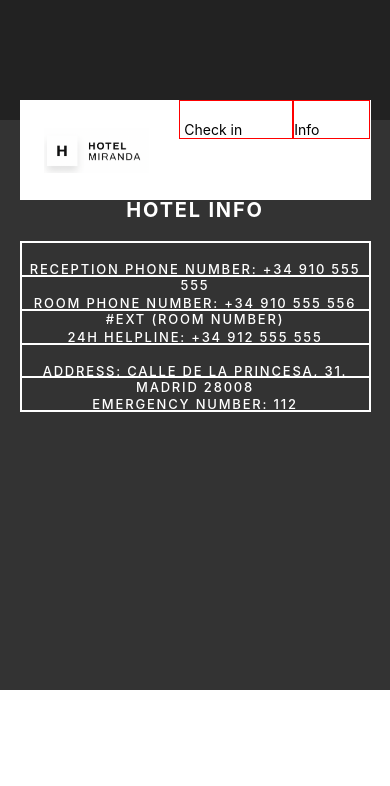
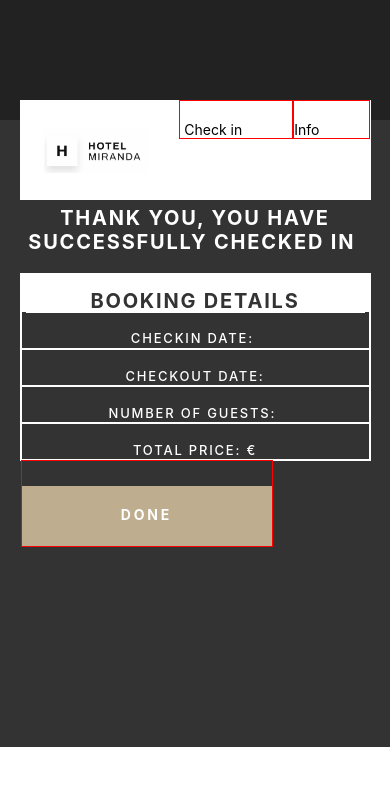
Before and after one commit to belenjn/checkin__app, a React Native app: screen / in a window 390 px wide. Shown: the top 786 px of the page. Built offline with nearby package versions, Linux system fonts and the light colour scheme.

Commit message:
Checkin Page styles finished

```diff
--- a/App.js
+++ b/App.js
@@ -6,7 +6,7 @@ import { Info } from './src/components/Info';
 export default function App() {
   return (
       //  <Home/>
-      // <Checkin/>
-       <Info/>
+      <Checkin/>
+      //  <Info/>
   );
 }
--- a/src/components/Checkin.js
+++ b/src/components/Checkin.js
@@ -1,10 +1,5 @@
 import React from "react";
-import {
-  Image,
-  Text,
-  TouchableNativeFeedback,
-  View,
-} from "react-native";
+import { Image, Text, TouchableNativeFeedback, View } from "react-native";
 import { styles } from "./styles";
 
 export const Checkin = () => {
@@ -25,8 +20,29 @@ export const Checkin = () => {
     </View>
     <View style={styles.containerDarker}></View>
     <View style={styles.container}>
+      <Text style={styles.titleInfo}>THANK YOU, YOU HAVE SUCCESSFULLY CHECKED IN </Text>
+      <View style={styles.mainContainerInfo}>
+        <View style={styles.bookingColumn}>
+          <Text style={styles.bookingDetailsText}>BOOKING DETAILS</Text>
+        </View>
+        <View style={styles.column}>
+          <Text style={styles.tableText}>CHECKIN DATE: </Text>
+        </View>
+        <View style={styles.column}>
+          <Text style={styles.tableText}>CHECKOUT DATE:</Text>
+        </View>
+        <View style={styles.column}>
+          <Text style={styles.tableText}>NUMBER OF GUESTS: </Text>
+        </View>
+        <View style={styles.column}>
+          <Text style={styles.tableText}>TOTAL PRICE: €</Text>
+        </View>
 
+        <TouchableNativeFeedback>
+            <Text style={styles.buttonDone}>DONE</Text>
+          </TouchableNativeFeedback>
+      </View>
     </View>
   </View>
-  )
-}
+  );
+};
--- a/src/components/styles.js
+++ b/src/components/styles.js
@@ -76,7 +76,7 @@ export const styles = StyleSheet.create({
     letterSpacing: 2.8,
     padding: 20,
     width: 250,
-    height: 60,
+    height: 60
   },
   // Info styles
   mainContainerInfo: {
@@ -107,9 +107,34 @@ export const styles = StyleSheet.create({
     fontWeight: "500",
     fontSize: 13,
     letterSpacing: 1.8,
-    marginTop: 10,
+    marginTop: 10
+  },
+  // Checkin styles
+  buttonDone: {
+    borderWidth: 0,
+    backgroundColor: "#BEAD8E",
+    color: "#FFFFFF",
+    textAlign: "center",
+    alignSelf: "center",
+    fontWeight: "700",
+    letterSpacing: 2.8,
+    padding: 20,
+    width: 250,
+    height: 60,
+    marginTop: "10%"
+  },
+  bookingDetailsText: {
+    backgroundColor: "#FFFFFF",
+    color: "#333333",
+    textAlign: "center",
+    fontWeight: "700",
+    fontSize: 20,
+    letterSpacing: 1.8,
+    marginTop: 10
+  },
+  bookingColumn: {
+    height: "20%",
+    backgroundColor: "#FFFFFF",
+    padding: 5
   }
 });
-
-
-// 20 20 0 20 padding
```
